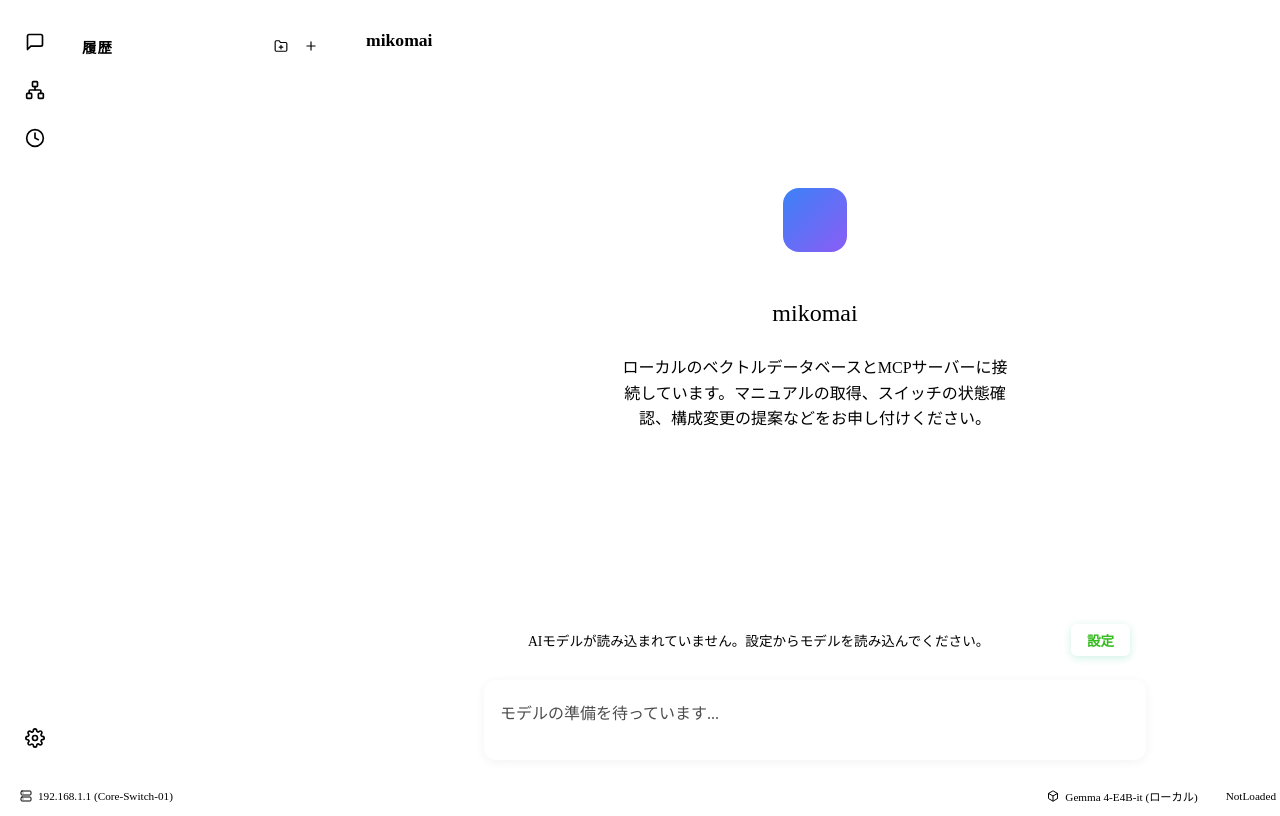
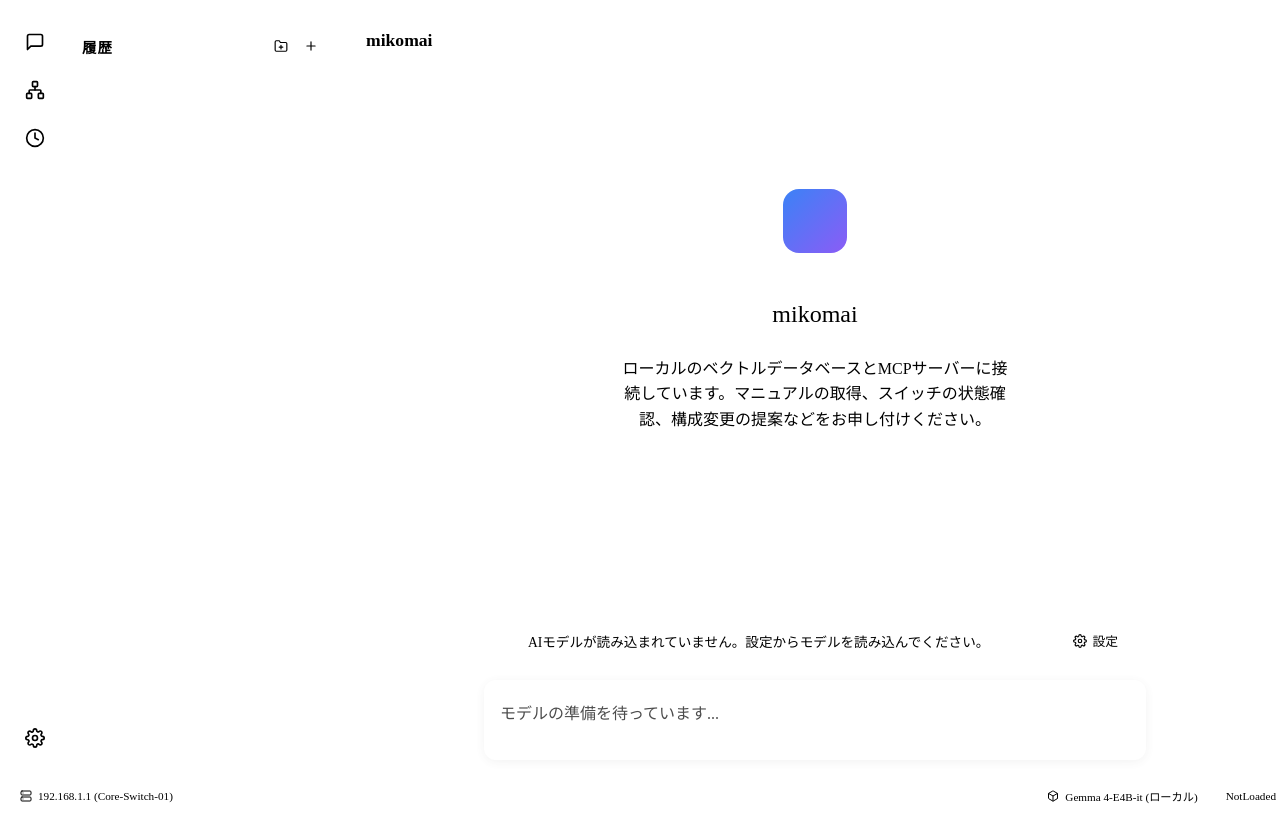
Before and after one commit to kamera25/mikomai, a React (Vite) app: page / in a window 1280 px wide. Built offline with nearby package versions, Linux system fonts and the light colour scheme.

Commit message:
一旦コミット

```diff
--- a/src/App.css
+++ b/src/App.css
@@ -423,29 +423,44 @@
   color: var(--danger);
 }
 
+.banner-actions {
+  display: flex;
+  gap: 8px;
+  margin-left: auto;
+}
+
 .banner-button {
-  background-color: #10b981; /* Green fallback */
-  background-color: var(--success);
-  color: #36bb21 !important;
-  border: none;
-  padding: 6px 16px;
+  background-color: var(--bg-tertiary);
+  color: var(--text-primary);
+  border: 1px solid var(--border-color);
+  padding: 6px 12px;
   border-radius: 6px;
-  font-size: 0.85rem;
-  font-weight: 600;
+  font-size: 0.8rem;
+  font-weight: 500;
   cursor: pointer;
   transition: all 0.2s ease;
-  margin-left: auto;
-  white-space: nowrap;
   display: flex;
   align-items: center;
   justify-content: center;
-  box-shadow: 0 2px 8px rgba(16, 185, 129, 0.2);
+  white-space: nowrap;
+}
+
+.banner-button.primary {
+  background-color: var(--accent-color);
+  color: white;
+  border: none;
+  font-weight: 600;
+  box-shadow: 0 2px 8px var(--accent-glow);
 }
 
 .banner-button:hover {
-  background-color: #059669;
+  background-color: var(--bg-hover);
+  transform: translateY(-1px);
+}
+
+.banner-button.primary:hover {
+  background-color: var(--accent-hover);
   filter: brightness(1.1);
-  transform: translateY(-1px);
 }
 
 .banner-button:active {
--- a/src/App.tsx
+++ b/src/App.tsx
@@ -52,6 +52,7 @@ function App() {
   const [historyLimit, setHistoryLimit] = useState<number>(5);
   const [temperature, setTemperature] = useState<number>(0.0);
   const [repetitionPenalty, setRepetitionPenalty] = useState<number>(1.1);
+  const [modelPath, setModelPath] = useState<string | null>(null);
   const isComposing = useRef(false);
 
   const textareaRef = useRef<HTMLTextAreaElement>(null);
@@ -108,6 +109,9 @@ function App() {
         }
         if (settings && settings.repetitionPenalty !== undefined) {
           setRepetitionPenalty(settings.repetitionPenalty);
+        }
+        if (settings && settings.modelPath !== undefined) {
+          setModelPath(settings.modelPath);
         }
       } catch (e) {
         console.error("Failed to load settings:", e);
@@ -497,6 +501,18 @@ function App() {
     }
   }, [activeSessionId]);
 
+  const handleLoadModel = async () => {
+    if (!modelPath) return;
+    try {
+      setModelStatus("Loading");
+      await invoke("load_model", { path: modelPath });
+      setModelStatus("Loaded");
+    } catch (e) {
+      console.error("Failed to load model:", e);
+      setModelStatus("Error");
+    }
+  };
+
   // Update history when messages change
   useEffect(() => {
     if (messages.length === 0) return;
@@ -657,7 +673,7 @@ function App() {
             onHistoryLimitChange={async (newLimit) => {
               setHistoryLimit(newLimit);
               try {
-                await invoke("save_settings", { settings: { historyLimit: newLimit, temperature, repetitionPenalty } });
+                await invoke("save_settings", { settings: { historyLimit: newLimit, temperature, repetitionPenalty, modelPath } });
               } catch (e) {
                 console.error("Failed to save settings:", e);
               }
@@ -666,7 +682,7 @@ function App() {
             onTemperatureChange={async (newTemp) => {
               setTemperature(newTemp);
               try {
-                await invoke("save_settings", { settings: { historyLimit, temperature: newTemp, repetitionPenalty } });
+                await invoke("save_settings", { settings: { historyLimit, temperature: newTemp, repetitionPenalty, modelPath } });
               } catch (e) {
                 console.error("Failed to save settings:", e);
               }
@@ -675,7 +691,16 @@ function App() {
             onRepetitionPenaltyChange={async (newPenalty) => {
               setRepetitionPenalty(newPenalty);
               try {
-                await invoke("save_settings", { settings: { historyLimit, temperature, repetitionPenalty: newPenalty } });
+                await invoke("save_settings", { settings: { historyLimit, temperature, repetitionPenalty: newPenalty, modelPath } });
+              } catch (e) {
+                console.error("Failed to save settings:", e);
+              }
+            }}
+            modelPath={modelPath}
+            onModelPathChange={async (newPath) => {
+              setModelPath(newPath);
+              try {
+                await invoke("save_settings", { settings: { historyLimit, temperature, repetitionPenalty, modelPath: newPath } });
               } catch (e) {
                 console.error("Failed to save settings:", e);
               }
@@ -755,9 +780,18 @@ function App() {
                   {modelStatus === "Error" && "AIモデルの読み込みに失敗しました。設定を確認してください。"}
                 </span>
                 {(modelStatus === "NotLoaded" || modelStatus === "Error") && (
-                  <button className="banner-button" onClick={() => setIsSettingsOpen(true)}>
-                    設定
-                  </button>
+                  <div className="banner-actions">
+                    {modelPath && (
+                      <button className="banner-button primary" onClick={handleLoadModel}>
+                        <svg width="14" height="14" viewBox="0 0 24 24" fill="none" stroke="currentColor" strokeWidth="2" strokeLinecap="round" strokeLinejoin="round" style={{ marginRight: '6px' }}><polyline points="1 4 1 10 7 10"></polyline><path d="M3.51 15a9 9 0 1 0 2.13-9.36L1 10"></path></svg>
+                        モデルの読み込み
+                      </button>
+                    )}
+                    <button className="banner-button" onClick={() => setIsSettingsOpen(true)}>
+                      <svg width="14" height="14" viewBox="0 0 24 24" fill="none" stroke="currentColor" strokeWidth="2" strokeLinecap="round" strokeLinejoin="round" style={{ marginRight: '6px' }}><circle cx="12" cy="12" r="3"></circle><path d="M19.4 15a1.65 1.65 0 0 0 .33 1.82l.06.06a2 2 0 0 1 0 2.83 2 2 0 0 1-2.83 0l-.06-.06a1.65 1.65 0 0 0-1.82-.33 1.65 1.65 0 0 0-1 1.51V21a2 2 0 0 1-2 2 2 2 0 0 1-2-2v-.09A1.65 1.65 0 0 0 9 19.4a1.65 1.65 0 0 0-1.82.33l-.06.06a2 2 0 0 1-2.83 0 2 2 0 0 1 0-2.83l.06-.06a1.65 1.65 0 0 0 .33-1.82 1.65 1.65 0 0 0-1.51-1H3a2 2 0 0 1-2-2 2 2 0 0 1 2-2h.09A1.65 1.65 0 0 0 4.6 9a1.65 1.65 0 0 0-.33-1.82l-.06-.06a2 2 0 0 1 0-2.83 2 2 0 0 1 2.83 0l.06.06a1.65 1.65 0 0 0 1.82.33H9a1.65 1.65 0 0 0 1-1.51V3a2 2 0 0 1 2-2 2 2 0 0 1 2 2v.09a1.65 1.65 0 0 0 1 1.51 1.65 1.65 0 0 0 1.82-.33l.06-.06a2 2 0 0 1 2.83 0 2 2 0 0 1 0 2.83l-.06.06a1.65 1.65 0 0 0-.33 1.82V9a1.65 1.65 0 0 0 1.51 1H21a2 2 0 0 1 2 2 2 2 0 0 1-2 2h-.09a1.65 1.65 0 0 0-1.51 1z"></path></svg>
+                      設定
+                    </button>
+                  </div>
                 )}
               </div>
             )}
--- a/src/components/SettingsPanel.tsx
+++ b/src/components/SettingsPanel.tsx
@@ -13,6 +13,8 @@ interface SettingsPanelProps {
   onTemperatureChange: (temp: number) => void;
   repetitionPenalty: number;
   onRepetitionPenaltyChange: (penalty: number) => void;
+  modelPath: string | null;
+  onModelPathChange: (path: string) => void;
 }
 
 export const SettingsPanel: React.FC<SettingsPanelProps> = ({
@@ -23,9 +25,11 @@ export const SettingsPanel: React.FC<SettingsPanelProps> = ({
   temperature,
   onTemperatureChange,
   repetitionPenalty,
-  onRepetitionPenaltyChange
+  onRepetitionPenaltyChange,
+  modelPath: savedModelPath,
+  onModelPathChange
 }) => {
-  const [modelPath, setModelPath] = useState("bartowski/google_gemma-4-E4B-it-GGUF");
+  const [repoPath, setRepoPath] = useState("bartowski/google_gemma-4-E4B-it-GGUF");
   const [modelFilename, setModelFilename] = useState("google_gemma-4-E4B-it-Q4_K_M.gguf");
   const [downloadStatus, setDownloadStatus] = useState("");
   const [isLoading, setIsLoading] = useState(false);
@@ -51,10 +55,11 @@ export const SettingsPanel: React.FC<SettingsPanelProps> = ({
       setDownloadStatus("モデルのダウンロードを開始します（時間がかかる場合があります）");
 
       const downloadedPath = await invoke<string>("download_model", {
-        repo: modelPath,
+        repo: repoPath,
         filename: modelFilename
       });
 
+      onModelPathChange(downloadedPath);
       setDownloadStatus(`Model downloaded to: ${downloadedPath}. Loading into memory...`);
 
       const loadResult = await invoke<string>("load_model", {
@@ -146,7 +151,7 @@ export const SettingsPanel: React.FC<SettingsPanelProps> = ({
             <h3>ローカルLLM (llama.cpp)</h3>
             <div className="form-control">
               <label>HuggingFace リポジトリ</label>
-              <input type="text" value={modelPath} onChange={e => setModelPath(e.target.value)} placeholder="bartowski/google_gemma-4-E2B-it-GGUF" />
+              <input type="text" value={repoPath} onChange={e => setRepoPath(e.target.value)} placeholder="bartowski/google_gemma-4-E2B-it-GGUF" />
             </div>
             <div className="form-control">
               <label>ファイル名 (GGUF)</label>
```
Also changed, not shown: 1 other file (tests, documents, lock files or other folders).
